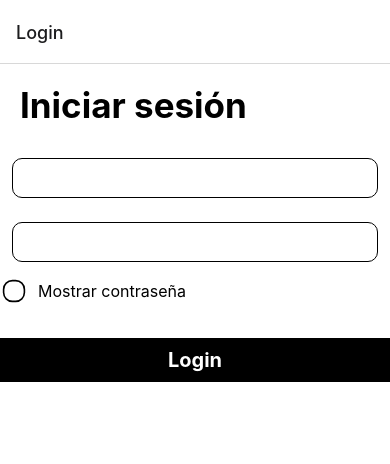
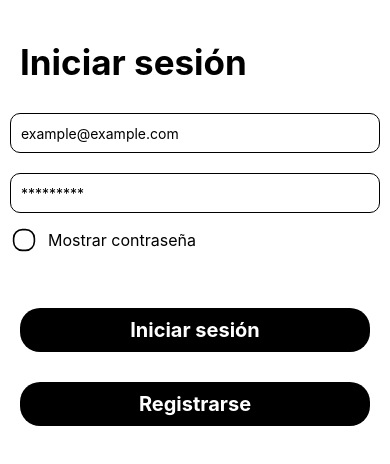
Before and after one commit to sergioaguilar13y19/Weather-App, a React Native app: screen /Login in a window 390 px wide. Shown: the top 464 px of the page. Built offline with nearby package versions, Linux system fonts and the light colour scheme.

Commit message:
Add eslintConfig to package.json and update input component style

```diff
--- a/package.json
+++ b/package.json
@@ -28,5 +28,8 @@
     "prettier": "^3.1.0",
     "typescript": "^5.1.3"
   },
-  "private": true
+  "private": true,
+  "eslintConfig": {
+    "extends": "universe/native"
+  }
 }
--- a/src/api/index.ts
+++ b/src/api/index.ts
@@ -0,0 +1 @@
+const apiUrl = process.env.EXPO_PUBLIC_API_KEY;
--- a/src/components/input/index.tsx
+++ b/src/components/input/index.tsx
@@ -5,12 +5,15 @@ import {
   KeyboardAvoidingView,
   Platform,
 } from "react-native";
+
 import { styles } from "./style";
 const Input = ({
   placeholder,
   onChangeText,
   value,
   secureTextEntry,
+  keyboardType,
+  autoComplete,
 }: TextInputProps) => {
   return (
     <KeyboardAvoidingView
@@ -20,6 +23,9 @@ const Input = ({
         onChangeText={onChangeText}
         style={styles.input}
         secureTextEntry={secureTextEntry}
+        placeholder={placeholder}
+        keyboardType={keyboardType}
+        autoComplete={autoComplete}
       />
     </KeyboardAvoidingView>
   );
--- a/src/components/input/style.js
+++ b/src/components/input/style.js
@@ -3,11 +3,12 @@ import { colors } from "../../constants/colors";
 export const styles = StyleSheet.create({
     input: {
         height: 40,
-        margin: 12,
         borderWidth: 1,
         padding: 10,
         borderRadius: 10,
         borderColor: colors.secondary,
         color: colors.secondary,
+        marginVertical: 10,
+        //width: '90%',
     }
 });
--- a/src/constants/index.ts
+++ b/src/constants/index.ts
@@ -5,18 +5,22 @@ export const words = {
         title: "Iniciar sesión",
         actionShowPassword: "Mostrar contraseña",
         placeHolder: {
-          email: "Correo electrónico",
-          password: "Contraseña",
+          email: "example@example.com",
+          password: "*********",
         },
+        btn:{
+          login: "Iniciar sesión",
+          register: "Registrarse",
+        }
       },
       register: {
         title: "Registrarse",
         action: "Guardar",
         placeHolder: {
-          email: "Correo electrónico",
+          email: "example@example.com",
           name: "Nombre",
-          password: "Contraseña",
-          confirmPassword: "Confirmar contraseña",
+          password: "**********",
+          confirmPassword: "**********",
         },
       },
     },
--- a/src/navigation/auth/index.tsx
+++ b/src/navigation/auth/index.tsx
@@ -1,14 +1,29 @@
-import React from 'react'
-import { createNativeStackNavigator } from '@react-navigation/native-stack';
-import { Login,Register } from '../../screens';
+import { createNativeStackNavigator } from "@react-navigation/native-stack";
+import React from "react";
 
-const Stack = createNativeStackNavigator();
-
+import { AuthStackParamList } from "./types";
+import { words } from "../../constants";
+import { Login, Register } from "../../screens";
+const Stack = createNativeStackNavigator<AuthStackParamList>();
+const { title } = words.es.auth.login;
 export const AuthStack = () => {
   return (
     <Stack.Navigator>
-        <Stack.Screen name="Login" component={Login} />
-        <Stack.Screen name="Register" component={Register} />
+      <Stack.Screen
+        name="Login"
+        component={Login}
+        options={{ title, headerShown: false }}
+      />
+      <Stack.Screen
+        name="Register"
+        component={Register}
+        options={{
+          headerTransparent: true,
+          headerBackTitleVisible: true,
+          headerBackTitle: title,
+          title: "",
+        }}
+      />
     </Stack.Navigator>
-  )
-}
+  );
+};
--- /dev/null
+++ b/src/navigation/auth/types.ts
@@ -0,0 +1,7 @@
+import { NativeStackScreenProps } from "@react-navigation/native-stack";
+
+export type AuthStackParamList = {
+  Login: undefined;
+  Register: undefined;
+};
+export type PropsAuthStack = NativeStackScreenProps<AuthStackParamList>;
--- a/src/screens/auth/login/index.tsx
+++ b/src/screens/auth/login/index.tsx
@@ -1,31 +1,45 @@
 import React from "react";
-import { Text, TouchableOpacity, View } from "react-native";
+import { SafeAreaView, Text, TouchableOpacity, View } from "react-native";
+
+import { styles } from "./style";
+import { Checkbox, Input } from "../../../components";
 import { words } from "../../../constants";
-import { Checkbox, Input } from "../../../components";
-import { styles } from "./style";
-const { title, placeHolder, actionShowPassword } = words.es.auth.login;
-const Login = () => {
+import { PropsAuthStack } from "../../../navigation/auth/types";
+
+const { title, placeHolder, actionShowPassword, btn } = words.es.auth.login;
+
+const Login = ({ navigation }: PropsAuthStack) => {
   const [email, setEmail] = React.useState("");
   const [password, setPassword] = React.useState("");
   const [showPassword, setShowPassword] = React.useState(false);
-  function seePassword() {
-    setShowPassword((prev) => !prev);
-  }
+
+  const seePassword = () => setShowPassword((prev) => !prev);
+
+  const handleLogin = () => {
+    console.log("login");
+  };
+  const handleRegister = () => {
+    console.log("register");
+    navigation.navigate("Register");
+  };
 
   return (
-    <View style={styles.container}>
+    <SafeAreaView style={styles.container}>
+      <View style={styles.formContainer}>
         <Text style={styles.headerTitle}>{title}</Text>
-      <View style={styles.formContainer}>
         <Input
           value={email}
           onChangeText={setEmail}
           placeholder={placeHolder.email}
+          keyboardType="email-address"
+          autoComplete="off"
         />
         <Input
           value={password}
           onChangeText={setPassword}
           placeholder={placeHolder.password}
           secureTextEntry={!showPassword}
+          autoComplete="off"
         />
         <Checkbox
           checked={showPassword}
@@ -33,10 +47,13 @@ const Login = () => {
           text={actionShowPassword}
         />
       </View>
-      <TouchableOpacity style={styles.buttonContainer}>
-        <Text style={styles.buttonText}>Login</Text>
+      <TouchableOpacity style={styles.buttonContainer} onPress={handleLogin}>
+        <Text style={styles.buttonText}>{btn.login}</Text>
       </TouchableOpacity>
-    </View>
+      <TouchableOpacity style={styles.buttonContainer} onPress={handleRegister}>
+        <Text style={styles.buttonText}>{btn.register}</Text>
+      </TouchableOpacity>
+    </SafeAreaView>
   );
 };
 
--- a/src/screens/auth/login/style.js
+++ b/src/screens/auth/login/style.js
@@ -6,7 +6,9 @@ export const styles = StyleSheet.create({
         backgroundColor: colors.primary,
     },
     formContainer:{
-
+        marginHorizontal: 10,
+        flex: .4,
+        justifyContent: 'center',
     },
     headerTitle: {
         fontSize: 35,
@@ -14,13 +16,15 @@ export const styles = StyleSheet.create({
         color: colors.secondary,
         marginTop: 20,
         marginBottom: 20,
-        marginHorizontal: 20,
+        marginLeft: 10,
     },
     buttonContainer:{
         backgroundColor: colors.secondary,
         alignItems: 'center',
         padding: 10,
         marginTop: 30,
+        borderRadius: 20,
+        marginHorizontal: 20,
     },
     buttonText:{
         color: colors.primary,
```
Also changed, not shown: src/navigation/index.tsx (+5 -2 lines). Lines whose indentation alone changed are shown as unchanged.
